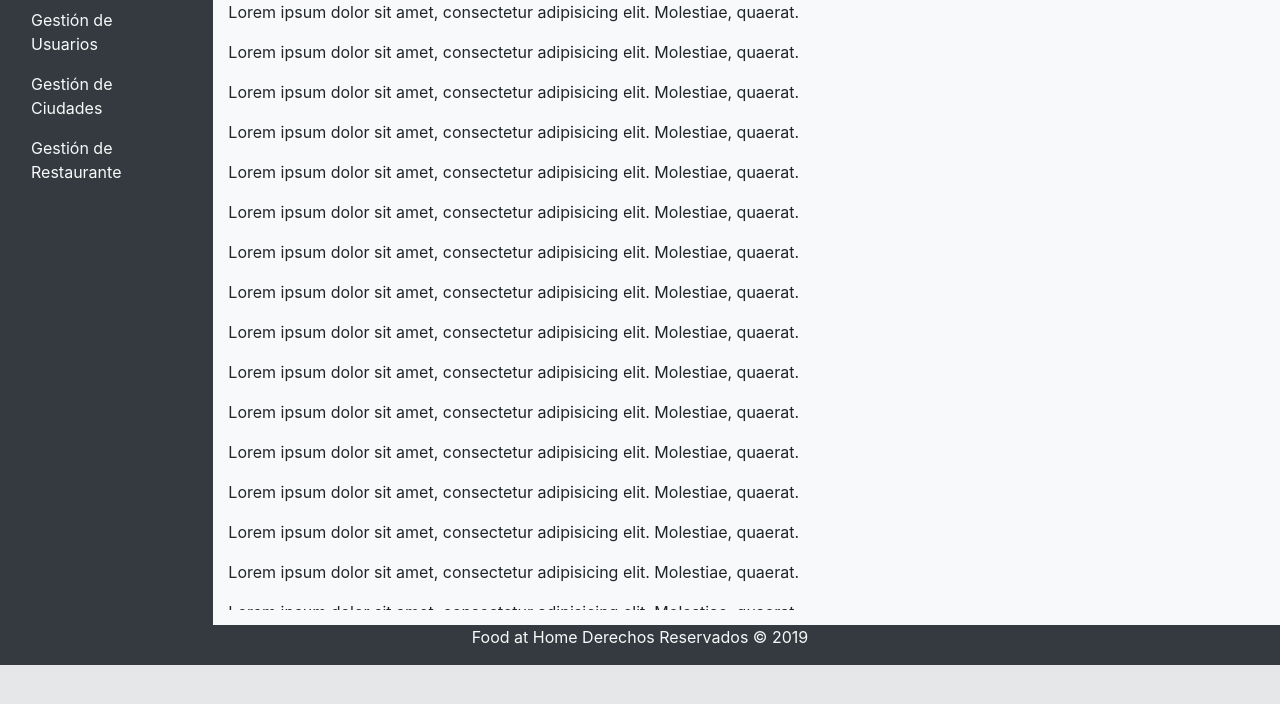
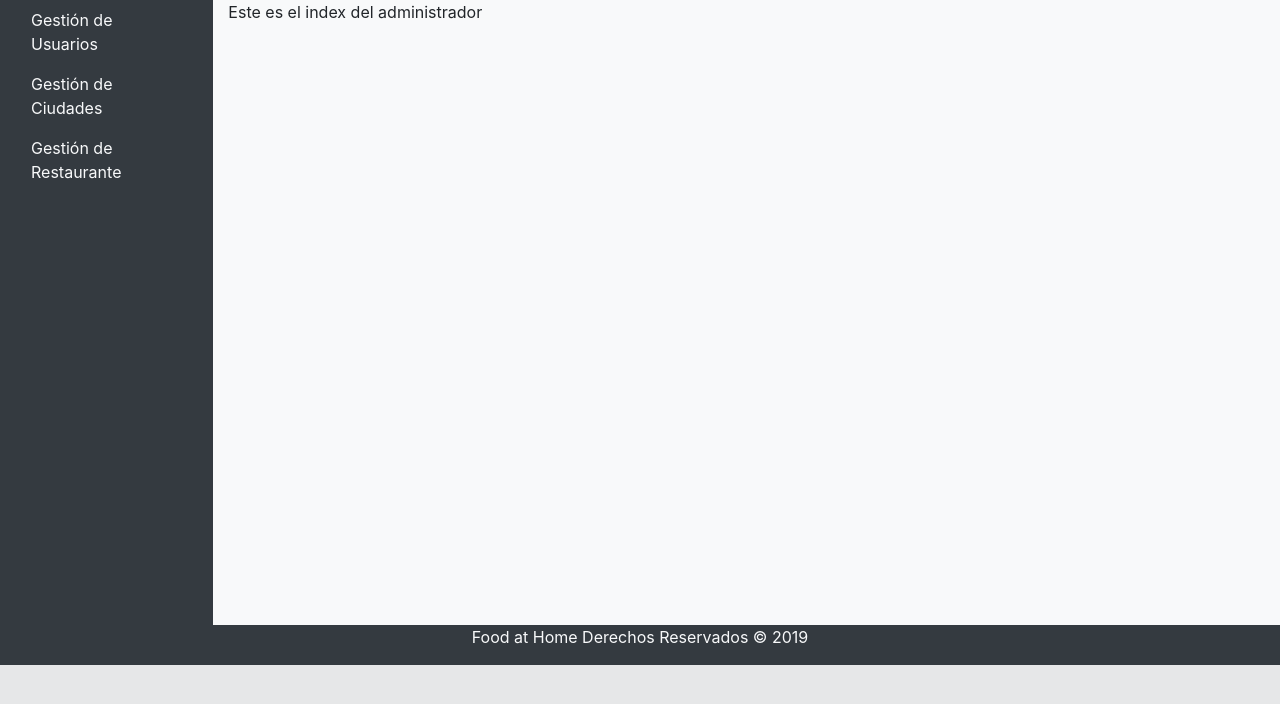
Before and after one commit to kebelandrade/project_food_at_home, a Django app: page /administrador/index in a window 1280 px wide. Shown: the part 88-792 px from the top of the page. Run offline with Django 3.2, Linux system fonts and the light colour scheme; some libraries are stand-ins or nearby versions.

Commit message:
index admin y empleado

```diff
--- a/food_at_home/food_at_home/templates/administrador/root.html
+++ b/food_at_home/food_at_home/templates/administrador/root.html
@@ -15,7 +15,7 @@
 <div class="navbar navbar-expand-lg navbar-dark bg-dark d-flex justify-content-center sticky-top">
     <div class="p-2 flex-grow-1 bd-highlight">
         <nav class="navbar navbar-expand-lg navbar-dark bg-dark">
-            <a class="navbar-brand" href="#">
+            <a class="navbar-brand" href="{% url "admiIndex"%}">
                 <img src="{% static 'img/icon.png' %}" width="30" height="30" class="d-inline-block align-top" alt="">
                 Food at Home
             </a>
@@ -45,7 +45,7 @@
 <div class="row" style="height: 625px; padding: 0; margin: 0">
     <div class="col-2 bg-dark">
         <div class="nav flex-column nav-pills bg-dark" id="v-pills-tab" role="tablist" aria-orientation="vertical">
-            <a class="nav-link text-light" id="v-pills-home-tab" data-toggle="pill" href="#v-pills-home" role="tab" aria-controls="v-pills-home" aria-selected="true"><span class="icon-users"></span> Gestión de Usuarios</a>
+            <a href="{% url "gestionUsuarios" %}" class="nav-link text-light" id="v-pills-home-tab"  role="tab" aria-controls="v-pills-home" aria-selected="true"><span class="icon-users"></span> Gestión de Usuarios</a>
             <a class="nav-link text-light" id="v-pills-profile-tab" data-toggle="pill" href="#v-pills-profile" role="tab" aria-controls="v-pills-profile" aria-selected="false"><span class="icon-location"></span> Gestión de Ciudades</a>
             <a class="nav-link text-light" id="v-pills-messages-tab" data-toggle="pill" href="#v-pills-messages" role="tab" aria-controls="v-pills-messages" aria-selected="false"> <span class="icon-office"></span> Gestión de Restaurante</a>
         </div>
@@ -54,26 +54,8 @@
         <div style="height: 610px; width: 100%;">
             {% block workspace %}
             <div id="workspace">
-                <p>Lorem ipsum dolor sit amet, consectetur adipisicing elit. Molestiae, quaerat.</p>
-                <p>Lorem ipsum dolor sit amet, consectetur adipisicing elit. Molestiae, quaerat.</p>
-                <p>Lorem ipsum dolor sit amet, consectetur adipisicing elit. Molestiae, quaerat.</p>
-                <p>Lorem ipsum dolor sit amet, consectetur adipisicing elit. Molestiae, quaerat.</p>
-                <p>Lorem ipsum dolor sit amet, consectetur adipisicing elit. Molestiae, quaerat.</p>
-                <p>Lorem ipsum dolor sit amet, consectetur adipisicing elit. Molestiae, quaerat.</p>
-                <p>Lorem ipsum dolor sit amet, consectetur adipisicing elit. Molestiae, quaerat.</p>
-                <p>Lorem ipsum dolor sit amet, consectetur adipisicing elit. Molestiae, quaerat.</p>
-                <p>Lorem ipsum dolor sit amet, consectetur adipisicing elit. Molestiae, quaerat.</p>
-                <p>Lorem ipsum dolor sit amet, consectetur adipisicing elit. Molestiae, quaerat.</p>
-                <p>Lorem ipsum dolor sit amet, consectetur adipisicing elit. Molestiae, quaerat.</p>
-                <p>Lorem ipsum dolor sit amet, consectetur adipisicing elit. Molestiae, quaerat.</p>
-                <p>Lorem ipsum dolor sit amet, consectetur adipisicing elit. Molestiae, quaerat.</p>
-                <p>Lorem ipsum dolor sit amet, consectetur adipisicing elit. Molestiae, quaerat.</p>
-                <p>Lorem ipsum dolor sit amet, consectetur adipisicing elit. Molestiae, quaerat.</p>
-                <p>Lorem ipsum dolor sit amet, consectetur adipisicing elit. Molestiae, quaerat.</p>
-                <p>Lorem ipsum dolor sit amet, consectetur adipisicing elit. Molestiae, quaerat.</p>
-                <p>Lorem ipsum dolor sit amet, consectetur adipisicing elit. Molestiae, quaerat.</p>
-                <p>Lorem ipsum dolor sit amet, consectetur adipisicing elit. Molestiae, quaerat.</p>
-                <p>Lorem ipsum dolor sit amet, consectetur adipisicing elit. Molestiae, quaerat.</p>
+                <p>Este es el index del administrador</p>
+
             </div>
             {% endblock %}
         </div>
--- a/food_at_home/food_at_home/urls.py
+++ b/food_at_home/food_at_home/urls.py
@@ -31,6 +31,7 @@ urlpatterns = [
     path('login', login, name='login'),
     #administrador
     path('administrador/index', index, name='admiIndex' ),
+    path('administrador/gestion-usuarios', gestionUsuarios, name='gestionUsuarios'),
     # path('verificar', verificar, name="verificar"),
     path('login/crear.html', usuario_nuevo), #esta url muestra el formualario para crear el usuario
     path('cliente/inicio_usuario_cliente.html', iniciousuario),
--- a/food_at_home/food_at_home/views/administrador.py
+++ b/food_at_home/food_at_home/views/administrador.py
@@ -9,3 +9,7 @@ from django.template import *
 
 def index(request):
     return render(request, "administrador/root.html")
+
+
+def gestionUsuarios(request):
+    return render(request, "administrador/Empleado.html")
```
